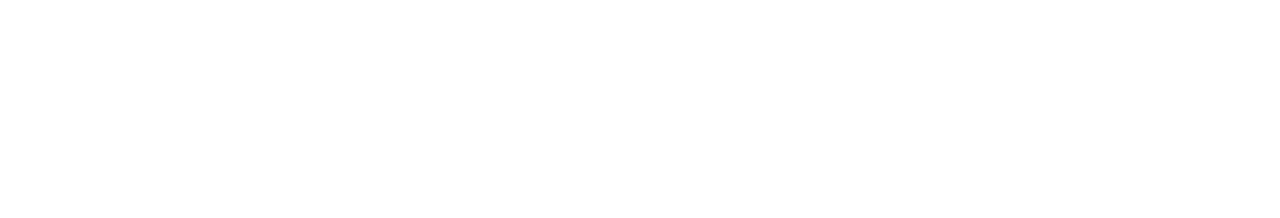
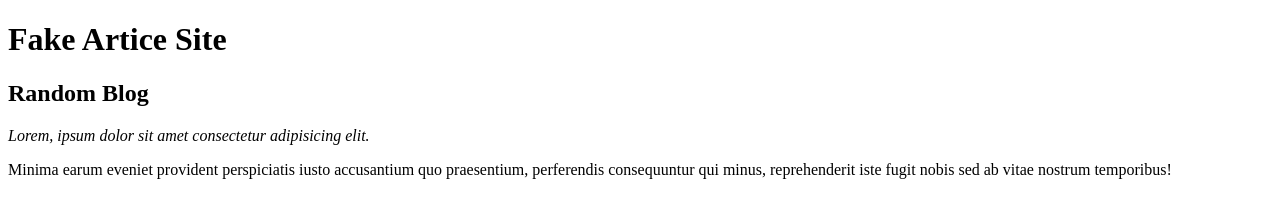
Before and after one commit to Zemnas83/git_test, a plain HTML site: page html-boilerplate/index.html in a window 1280 px wide. Drawn offline with Linux system fonts and the light colour scheme.

Commit message:
using headings, paragraphs and italics/bolding

```diff
--- a/html-boilerplate/index.html
+++ b/html-boilerplate/index.html
@@ -6,6 +6,9 @@
     </head>
 
     <body>
-
+        <h1>Fake Artice Site</h1>
+        <h2>Random Blog</h2>
+        <p><em>Lorem, ipsum dolor sit amet consectetur adipisicing elit.</em></p>
+        <p>Minima earum eveniet provident perspiciatis iusto accusantium quo praesentium, perferendis consequuntur qui minus, reprehenderit iste fugit nobis sed ab vitae nostrum temporibus!</p>
     </body>
 </html>
```
